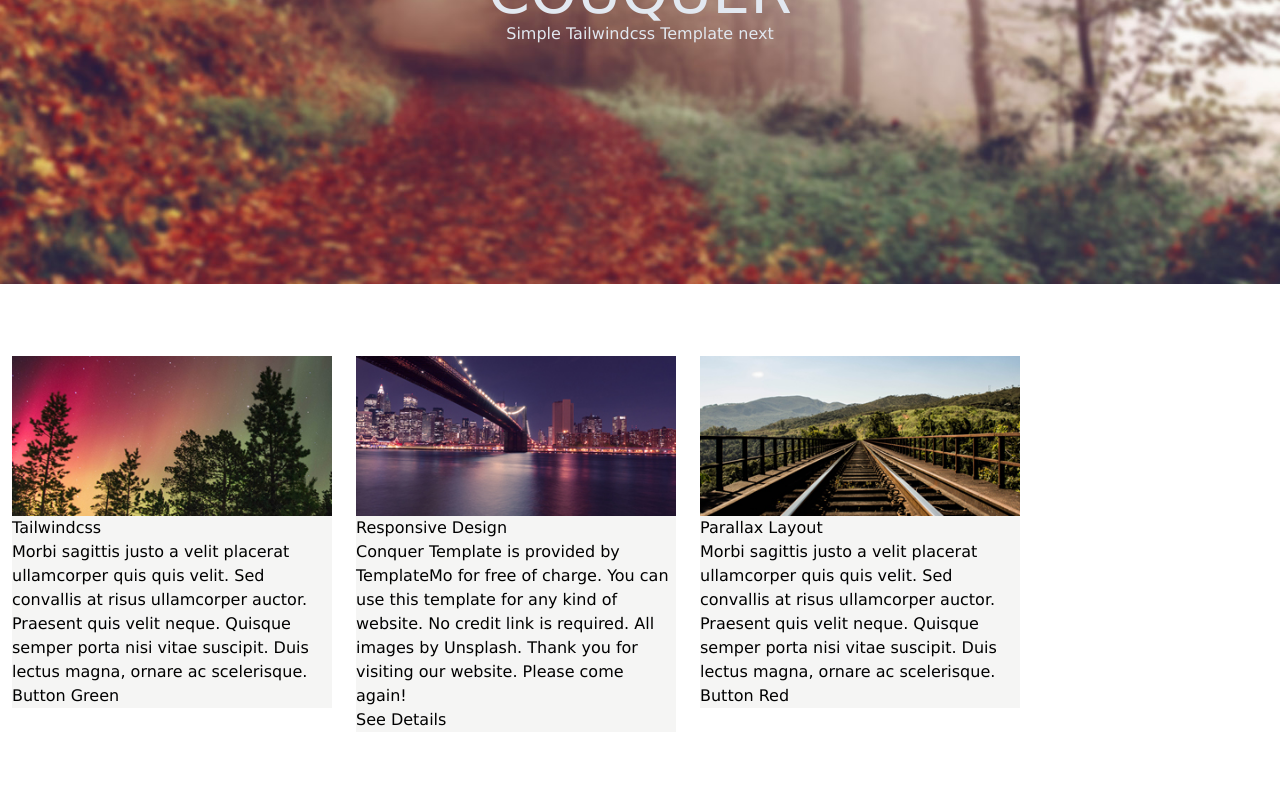
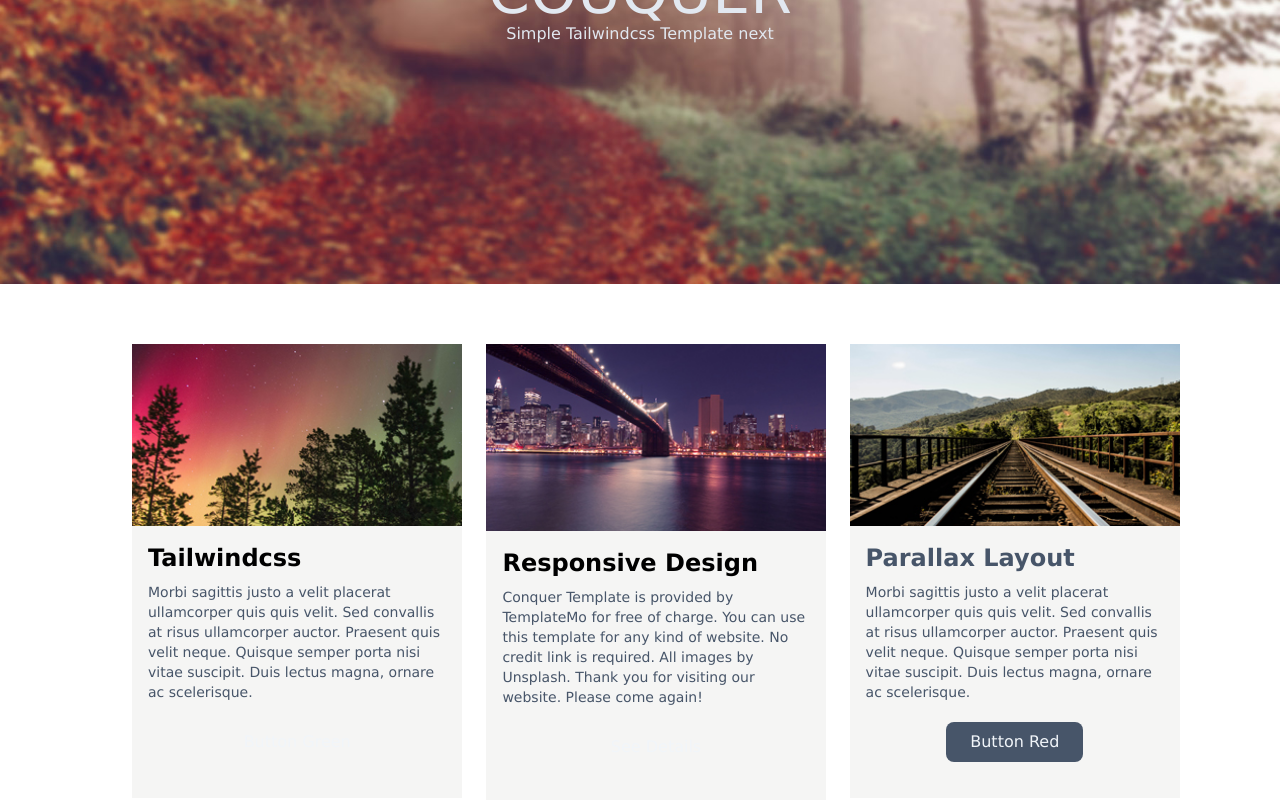
Before and after one commit to macielsevilha/template-clone, a Next.js app in the folder template-next/: page / in a window 1280 px wide. Shown: the part 276-1076 px from the top of the page. Before the commit the page ends 1020 px from the top, so only its background shows below. Built offline with nearby package versions, Linux system fonts and the light colour scheme.

Commit message:
terminei parte do aboutUs

```diff
--- /dev/null
+++ b/template-next/src/components/About.jsx
@@ -0,0 +1,24 @@
+import Image from "next/image";
+
+export default function AboutUs({ heading, message, name, color, image }) {
+    return (
+        <div className="flex justify-center">
+            <div className="w-full mt-5  md:mx-3">
+                <div className="md:w-[100%] mx-4 bg-stone-100">
+
+                    <div  className="flex justify-center">
+                        <Image alt={image} src={`/${image}`} width="1000%" height="550px" objectFit='cover' />
+
+                    </div>
+                    <div className="p-4">
+                        <h2 className={`text-${color}-600 text-2xl font-bold mb-2`}>{heading}</h2>
+                        <p className="text-md text-slate-600 font-thin text-sm">{message}</p>
+                        <div className="flex justify-center my-5">
+                            <button className={`bg-${color}-600 px-6 py-2 rounded-lg text-slate-100`}>{name}</button>
+                        </div>
+                    </div>
+                </div>
+            </div>
+        </div>
+    );
+}
--- a/template-next/src/components/About.tsx
+++ /dev/null
@@ -1,15 +0,0 @@
-
-export default function AboutUs({ heading, message, name, color, image}) {
-  return (
-    <div >
-      <div className="flex bg-stone-100 w-80 m-3">
-        <div className="">
-          <img src={image} alt="" />
-          <h2>{heading}</h2>
-          <p>{message}</p>
-         <button>{ name }</button>
-        </div>
-      </div>
-    </div>
-  );
-}
--- a/template-next/src/pages/index.jsx
+++ b/template-next/src/pages/index.jsx
@@ -1,5 +1,5 @@
 import Head from "next/head"
-import AboutUs from "../components/About"
+import AboutUs from '../components/About'
 import Hero from '../components/Hero'
 
 export default function Home() {
@@ -13,11 +13,11 @@ export default function Home() {
       <header>
          <Hero heading="COUQUER" message="Simple Tailwindcss Template next"></Hero>
       </header>
-      <main>
-        <article className="max-w-md md:flex mt-[60px]">
-           <AboutUs image="./images/1-1.jpg" heading="Tailwindcss" message="Morbi sagittis justo a velit placerat ullamcorper quis quis velit. Sed convallis at risus ullamcorper auctor. Praesent quis velit neque. Quisque semper porta nisi vitae suscipit. Duis lectus magna, ornare ac scelerisque." name="Button Green" color="green"></AboutUs>
-           <AboutUs image="./images/1-2.jpg" heading="Responsive Design" message="Conquer Template is provided by TemplateMo for free of charge. You can use this template for any kind of website. No credit link is required. All images by Unsplash. Thank you for visiting our website. Please come again!" name="See Details" color="cyan"></AboutUs>
-           <AboutUs image="./images/1-3.jpg" heading="Parallax Layout" message="Morbi sagittis justo a velit placerat ullamcorper quis quis velit. Sed convallis at risus ullamcorper auctor. Praesent quis velit neque. Quisque semper porta nisi vitae suscipit. Duis lectus magna, ornare ac scelerisque." name="Button Red" color="slate"></AboutUs>
+      <main className="w-full max-w-6xl m-auto p-10">
+        <article className="min-w-md md:flex justify-between">
+          <AboutUs image="images/1-1.jpg" heading="Tailwindcss" message="Morbi sagittis justo a velit placerat ullamcorper quis quis velit. Sed convallis at risus ullamcorper auctor. Praesent quis velit neque. Quisque semper porta nisi vitae suscipit. Duis lectus magna, ornare ac scelerisque." name="Button Green" color="green"></AboutUs>
+          <AboutUs image="images/1-2.jpg" heading="Responsive Design" message="Conquer Template is provided by TemplateMo for free of charge. You can use this template for any kind of website. No credit link is required. All images by Unsplash. Thank you for visiting our website. Please come again!" name="See Details" color="cyan"></AboutUs>
+          <AboutUs image="images/1-3.jpg" heading="Parallax Layout" message="Morbi sagittis justo a velit placerat ullamcorper quis quis velit. Sed convallis at risus ullamcorper auctor. Praesent quis velit neque. Quisque semper porta nisi vitae suscipit. Duis lectus magna, ornare ac scelerisque." name="Button Red" color="slate"></AboutUs>
         </article>
       </main>
     </div>
```
Also changed, not shown: template-next/src/styles/globals.css (line endings or trailing spaces).
